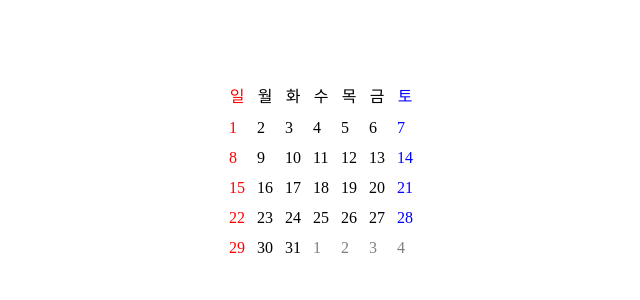
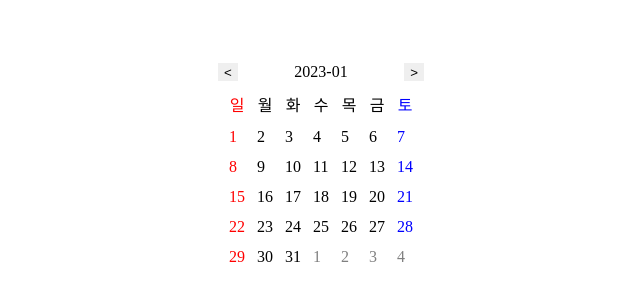
Before and after one commit to hyunjunyong/calendar, a Vue app in the folder CALENDAR/: page / in a window 1280 px wide. Shown: the part 230-530 px from the top of the page, without its empty margins (319-959 px from the left). Built offline with nearby package versions, Linux system fonts and the light colour scheme.

Commit message:
cal-header 추가

```diff
--- a/CALENDAR/src/assets/calendar.css
+++ b/CALENDAR/src/assets/calendar.css
@@ -1,3 +1,8 @@
 table {
   border-spacing: 10px;
 }
+
+.cal-header{
+  display:flex;
+  justify-content: space-between;
+}
--- a/CALENDAR/src/assets/main.css
+++ b/CALENDAR/src/assets/main.css
@@ -41,7 +41,10 @@ ul {
   display:flex;
   gap:10px;
 }
-
+button{
+  border:none;
+  outline:0;
+}
 .txt-red{
   color:red;
 }
--- a/CALENDAR/src/views/Calendar.vue
+++ b/CALENDAR/src/views/Calendar.vue
@@ -76,6 +76,11 @@ calendarDate();
 <template>
   <div id="calendar">
     <div id="cal-wrap">
+      <div class="cal-header">
+        <button>&lt;</button>
+        <span>{{ currentYear }}-{{ ('00' + currentMonth).slice(-2) }}</span>
+        <button>></button>
+        </div>
       <table>
         <thead class="weekdays">
           <th v-for="i in weekDays" :key="i" :class="i.class">{{ i.name }}</th>
```
